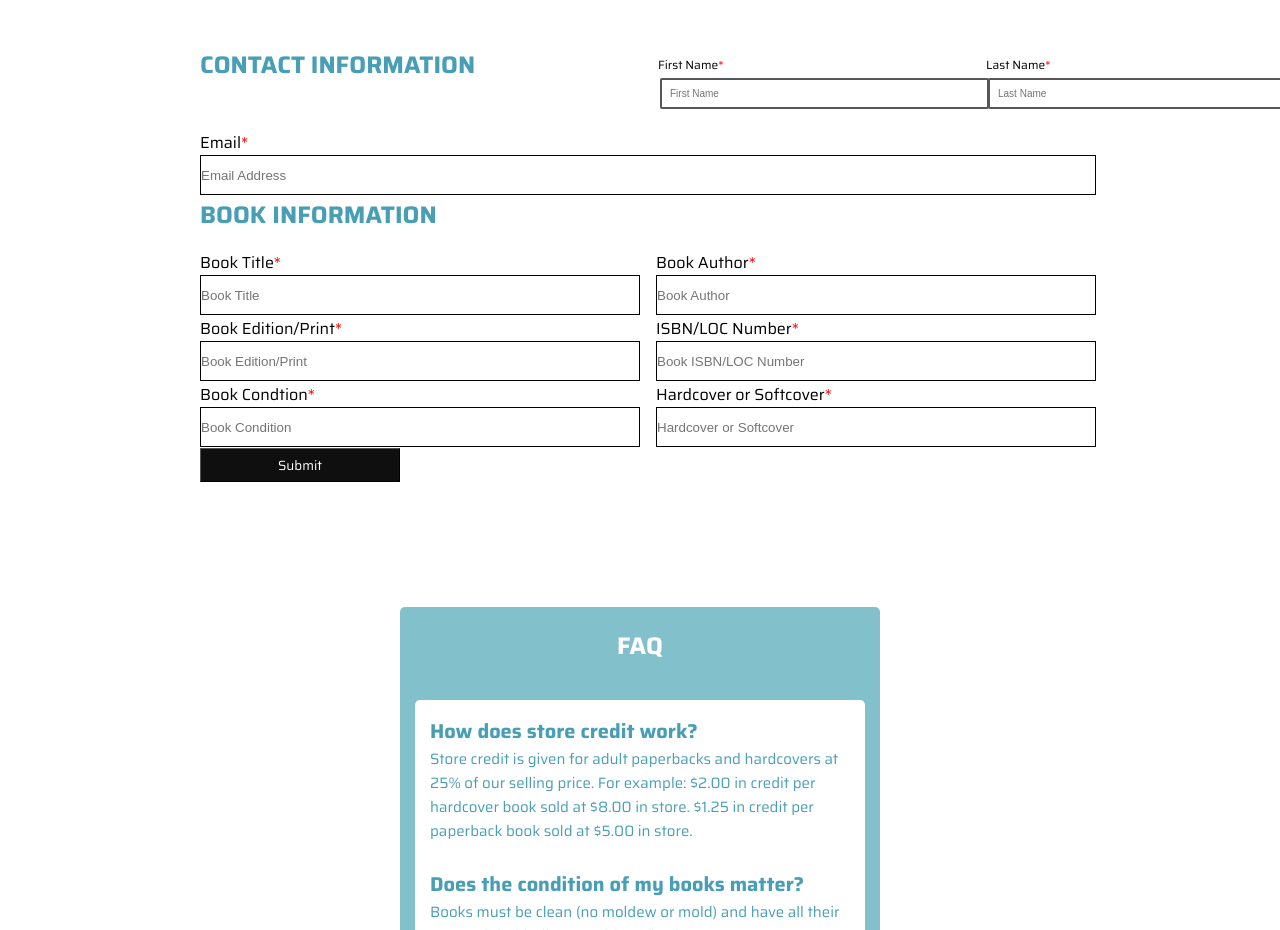
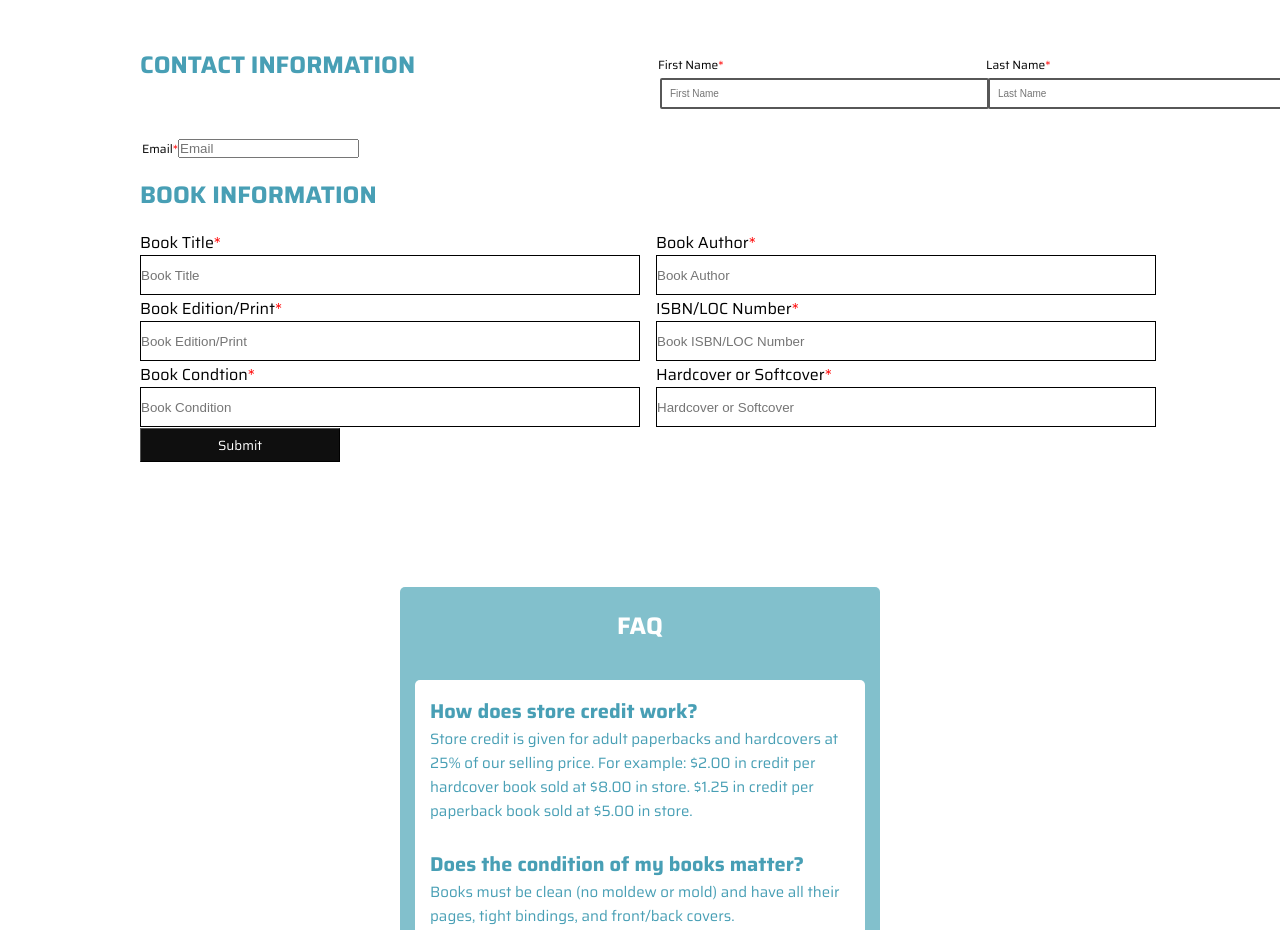
Before and after one commit to tcooper98/JoyBirdBooks, a React (Create React App) app in the folder frontend/: page /donate in a window 1280 px wide. Shown: the part 829-1759 px from the top of the page. Built offline with nearby package versions, Linux system fonts and the light colour scheme.

Commit message:
Feb 2, 2023, 8:21 PM

```diff
--- a/frontend/src/pages/donate/donate.js
+++ b/frontend/src/pages/donate/donate.js
@@ -32,28 +32,29 @@ export default function Donate() {
                     <input type="radio" name="donateTrade" id="accent-color" value="no" />
                 </div>
 
-                <h2 class="sub-title">CONTACT INFORMATION</h2>
-                <div class="form-row">
-                    <div class="form-column">
+                <h2 className="sub-title">CONTACT INFORMATION</h2>
+                <div className="form-row">
+                    <div className="form-column">
                         {/*First Name*/}
                         <label class="required-input-contact">First Name</label>
-                        <input type="text" placeholder="First Name" class="form-input" />
+                        <input type="text" placeholder="First Name" className="form-input" />
                     </div>
-                    <div class="form-column">
+                    <div className="form-column">
                         {/*Last Name*/}
                         <label class="required-input-contact">Last Name</label>
-                        <input type="text" placeholder="Last Name" class="form-input" />
+                        <input type="text" placeholder="Last Name" className="form-input" />
+                    </div>
+                </div>
+                <div className="form-row">
+                    <div className="form-column1">
+                        {/*Email*/}
+                        <label class="required-input-contact">Email</label>
+                        <input type="text" placeholder="Email" className="form-input-long"></input>
                     </div>
                 </div>
 
 
 
-
-                <div className="full-width">
-                    {/*Email*/}
-                    <label for="email" class="required-input">Email</label>
-                    <input type="text" placeholder="Email Address" className="donate-input"></input>
-                </div>
                 <div className="full-width">
                     <h2 class="sub-title">BOOK INFORMATION</h2>
                 </div>
```
